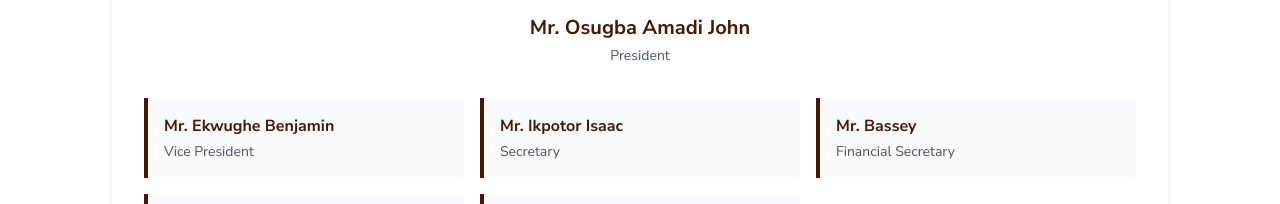
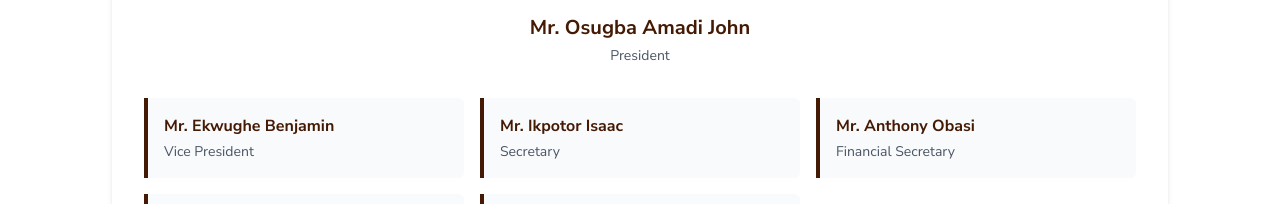
Before and after one commit to xavierScript/spccoleh, a Next.js app: page /about in a window 1280 px wide. Shown: the part 2874-3078 px from the top of the page. Built offline with nearby package versions, Linux system fonts and the light colour scheme.

Commit message:
added changes and optimized for seo

```diff
--- a/app/about/page.tsx
+++ b/app/about/page.tsx
@@ -84,7 +84,7 @@ const cmoExcos = [
     image: "/exco-placeholder.jpg",
   },
   {
-    name: "Mr. Bassey",
+    name: "Mr. Anthony Obasi",
     position: "Financial Secretary",
     image: "/exco-placeholder.jpg",
   },
```
